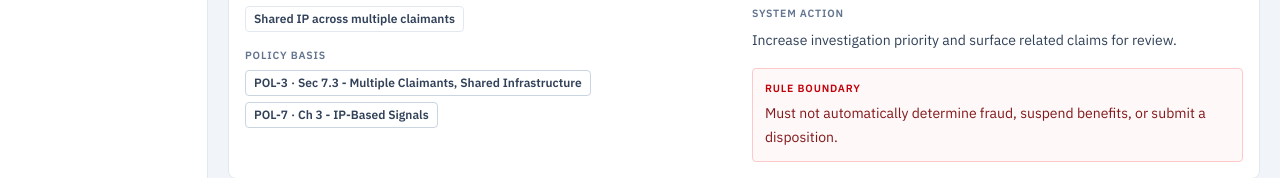
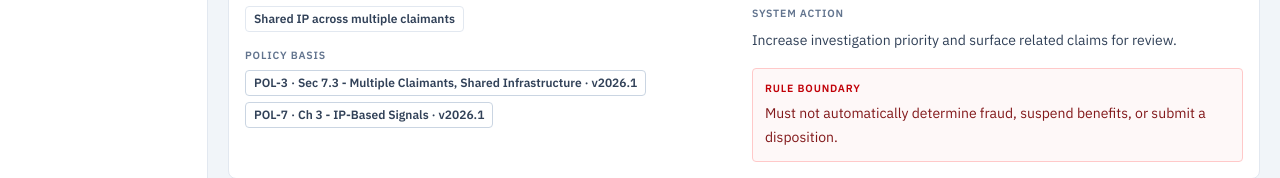
Before and after one commit to Jiggos2016/fraud-copilot-demo-v2, a React (Vite) app: page /rules in a window 1280 px wide. Shown: the part 469-647 px from the top of the page. Built offline with nearby package versions, Linux system fonts and the light colour scheme.

Commit message:
Show policy version in rule traceability

```diff
--- a/src/components/fraud/RuleCatalog.tsx
+++ b/src/components/fraud/RuleCatalog.tsx
@@ -11,8 +11,9 @@ function PolicyLinks({ rule }: { rule: InvestigationRule }) {
   return <div className="flex flex-wrap gap-1.5">
     {rule.policy_ids.map(id => {
       const policy = getPolicySection(id);
+      const version = policy?.document?.version;
       return <Link key={id} to="/policy" search={{ search: id }} className="rounded border border-slate-300 bg-white px-2 py-1 text-xs font-semibold text-slate-700 hover:bg-slate-50 hover:underline">
-        {id}{policy ? ` · ${policy.section}` : ''}
+        {id}{policy ? ` · ${policy.section}` : ''}{version ? ` · v${version}` : ''}
       </Link>;
     })}
   </div>;
```
